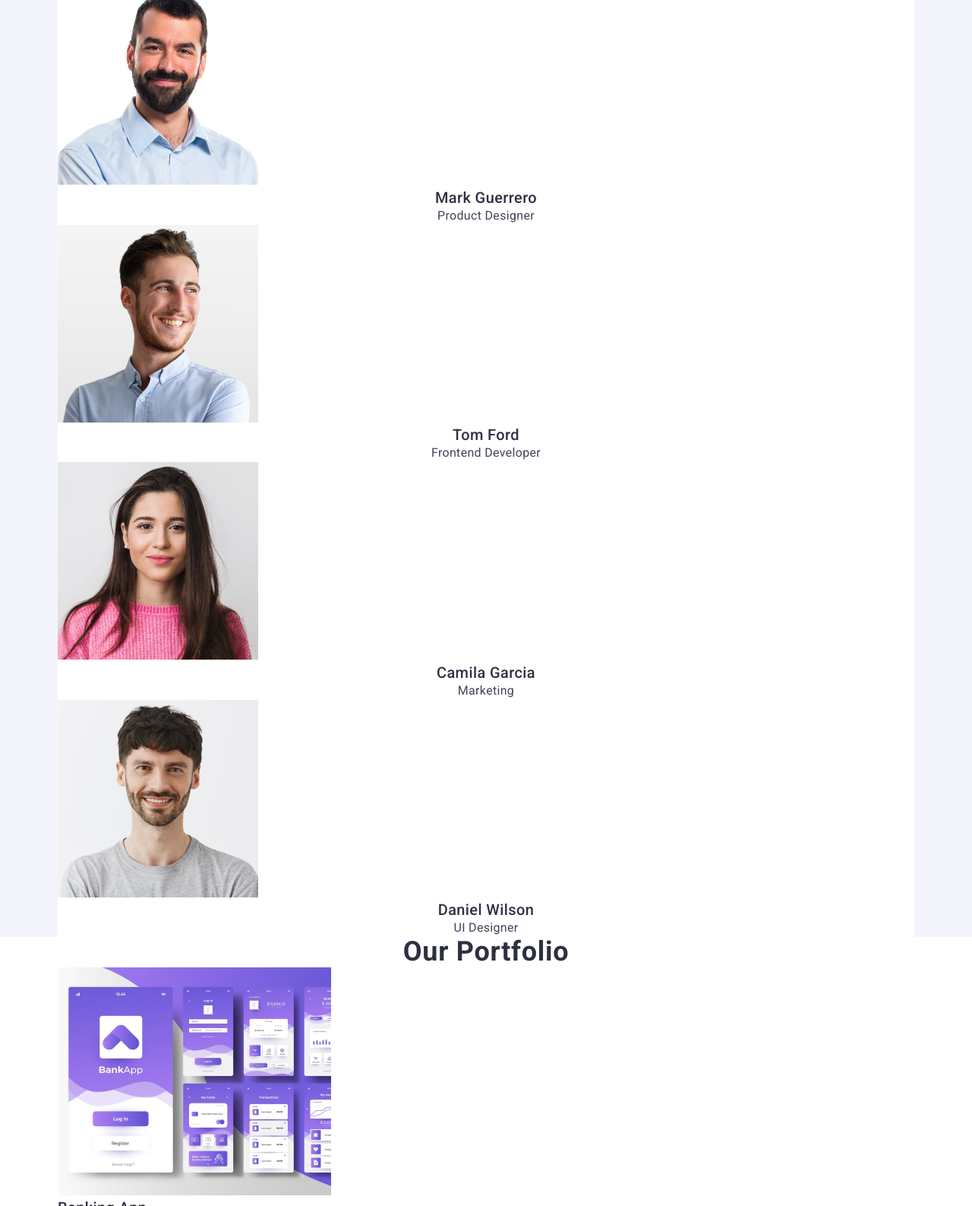
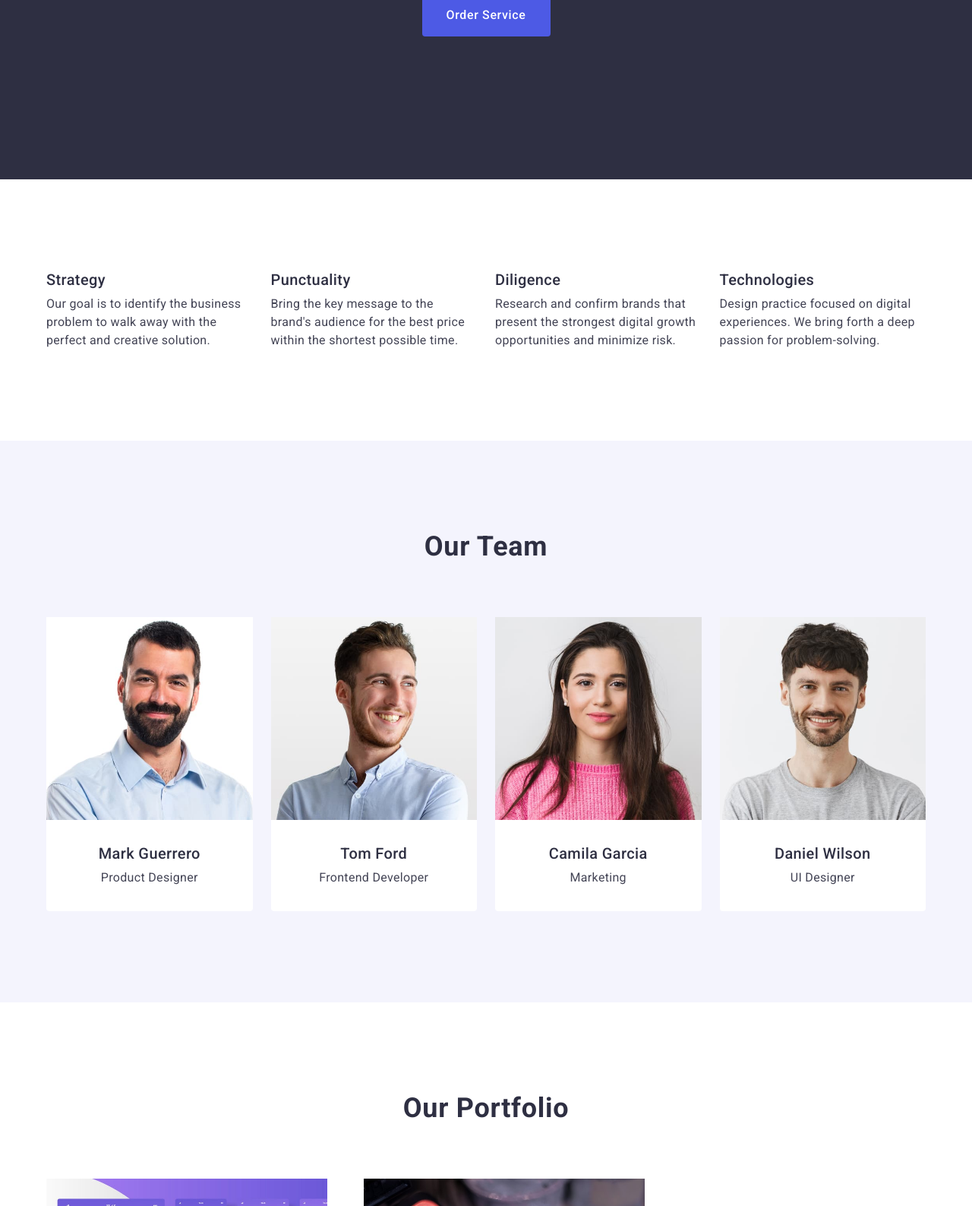
Before and after one commit to roman-yakubovskyi/goit-markup-hw-03, a plain HTML site: page index.html in a window 1280 px wide. Shown: the part 437-2024 px from the top of the page at 76% size. Drawn offline with nearby package versions, Linux system fonts and the light colour scheme.

Commit message:
flex styles

```diff
--- a/css/styles.css
+++ b/css/styles.css
@@ -23,6 +23,12 @@ h6 {
 
 a {
   text-decoration: none;
+}
+
+img {
+  display: block;
+  min-width: 100%;
+  height: auto;
 }
 
 .container {
@@ -117,6 +123,7 @@ button {
 
 .hero {
   background: #2e2f42;
+  padding: 188px 0;
 }
 
 .hero-title {
@@ -126,6 +133,8 @@ button {
   letter-spacing: 0.02em;
   text-align: center;
   color: #fff;
+  margin: 0 auto;
+  max-width: 496px;
 }
 
 .hero-btn {
@@ -135,7 +144,14 @@ button {
   line-height: 1.5;
   letter-spacing: 0.04em;
   color: #fff;
+  cursor: pointer;
   background-color: #4d5ae5;
+  border-radius: 4px;
+  margin: 48px auto 0 auto;
+  display: block;
+  width: 169px;
+  height: 56px;
+  border: none;
 }
 
 .hero-btn:hover,
@@ -144,10 +160,24 @@ button {
 }
 
 .visually-hidden {
+  position: absolute;
+  width: 1px;
+  height: 1px;
   margin: -1px;
   border: 0;
+  padding: 0;
   white-space: nowrap;
   overflow: hidden;
+}
+
+.features-list {
+  display: flex;
+  align-items: center;
+  gap: 24px;
+}
+
+.features-item {
+  width: calc((100% - 3 * 24px) / 4);
 }
 
 .features-subtitle {
@@ -156,6 +186,7 @@ button {
   line-height: 1.2;
   letter-spacing: 0.02em;
   color: #2e2f42;
+  margin-bottom: 8px;
 }
 
 .features-item-text {
@@ -169,6 +200,10 @@ button {
   background-color: #f4f4fd;
 }
 
+.section {
+  padding: 120px 0;
+}
+
 .section-title {
   font-weight: 700;
   font-size: 36px;
@@ -177,10 +212,24 @@ button {
   text-align: center;
   color: #2e2f42;
   text-transform: capitalize;
+  margin-bottom: 72px;
+}
+
+.our-team-list {
+  display: flex;
+  flex-wrap: none;
+  gap: 24px;
+}
+
+.our-team-container {
+  text-align: center;
+  padding: 32px 16px;
 }
 
 .our-team-item {
   background-color: #fff;
+  width: calc((100% - 3 * 24px) / 4);
+  border-radius: 0 0 4px 4px;
 }
 
 .our-team-subtitle {
@@ -190,6 +239,7 @@ button {
   letter-spacing: 0.02em;
   text-align: center;
   color: #2e2f42;
+  margin-bottom: 8px;
 }
 
 .our-team-text {
@@ -200,12 +250,25 @@ button {
   color: #434455;
 }
 
+.our-portfolio-list {
+  display: flex;
+  flex-wrap: wrap;
+  gap: 24px 48px;
+}
+
+.our-portfolio-item {
+  width: calc((100% - 2 * 24px) / 3);
+  border-bottom: 1px solid #e7e9fc;
+}
+
 .our-portfolio-subtitle {
   font-weight: 500;
   font-size: 20px;
   line-height: 1.2;
   letter-spacing: 0.02em;
   color: #2e2f42;
+  text-align: left;
+  margin: 32px auto 8px 16px;
 }
 
 .our-portfolio-text {
@@ -213,6 +276,8 @@ button {
   line-height: 1.5;
   letter-spacing: 0.02em;
   color: #434455;
+  text-align: left;
+  margin: 0 auto 32px 16px;
 }
 
 .page-footer {
--- a/index.html
+++ b/index.html
@@ -61,7 +61,7 @@
       </section>
 
       <section class="features">
-        <div class="container">
+        <div class="container section">
           <h2 class="visually-hidden">Features</h2>
           <ul class="features-list">
             <li class="features-item">
@@ -97,7 +97,7 @@
       </section>
 
       <section class="our-team">
-        <div class="container">
+        <div class="container section">
           <h2 class="our-team-title section-title">Our Team</h2>
           <ul class="our-team-list">
             <li class="our-team-item">
@@ -108,8 +108,10 @@
                 height="260"
                 class="our-team-image"
               />
+              <div class="our-team-container">
                 <h3 class="our-team-subtitle">Mark Guerrero</h3>
                 <p class="our-team-text">Product Designer</p>
+              </div>
             </li>
             <li class="our-team-item">
               <img
@@ -119,8 +121,10 @@
                 height="260"
                 class="our-team-image"
               />
+              <div class="our-team-container">
                 <h3 class="our-team-subtitle">Tom Ford</h3>
                 <p class="our-team-text">Frontend Developer</p>
+              </div>
             </li>
             <li class="our-team-item">
               <img
@@ -130,8 +134,10 @@
                 height="260"
                 class="our-team-image"
               />
+              <div class="our-team-container">
                 <h3 class="our-team-subtitle">Camila Garcia</h3>
                 <p class="our-team-text">Marketing</p>
+              </div>
             </li>
             <li class="our-team-item">
               <img
@@ -141,15 +147,17 @@
                 height="260"
                 class="our-team-image"
               />
+              <div class="our-team-container">
                 <h3 class="our-team-subtitle">Daniel Wilson</h3>
                 <p class="our-team-text">UI Designer</p>
+              </div>
             </li>
           </ul>
         </div>
       </section>
 
       <section class="our-portfolio">
-        <div class="container">
+        <div class="container section">
           <h2 class="our-portfolio-title section-title">Our Portfolio</h2>
           <ul class="our-portfolio-list">
             <li class="our-portfolio-item">
@@ -160,8 +168,10 @@
                 height="300"
                 class="our-portfolio-image"
               />
+              <div class="our-portfolio-container">
                 <h3 class="our-portfolio-subtitle">Banking App</h3>
                 <p class="our-portfolio-text">App</p>
+              </div>
             </li>
             <li class="our-portfolio-item">
               <img
@@ -171,8 +181,10 @@
                 height="300"
                 class="our-portfolio-image"
               />
+              <div class="our-portfolio-container">
                 <h3 class="our-portfolio-subtitle">Cashless Payment</h3>
                 <p class="our-portfolio-text">Marketing</p>
+              </div>
             </li>
             <li class="our-portfolio-item">
               <img
@@ -182,8 +194,10 @@
                 height="300"
                 class="our-portfolio-image"
               />
+              <div class="our-portfolio-container">
                 <h3 class="our-portfolio-subtitle">Meditation App</h3>
                 <p class="our-portfolio-text">App</p>
+              </div>
             </li>
             <li class="our-portfolio-item">
               <img
@@ -193,8 +207,10 @@
                 height="300"
                 class="our-portfolio-image"
               />
+              <div class="our-portfolio-container">
                 <h3 class="our-portfolio-subtitle">Taxi Service</h3>
                 <p class="our-portfolio-text">Marketing</p>
+              </div>
             </li>
             <li class="our-portfolio-item">
               <img
@@ -204,8 +220,10 @@
                 height="300"
                 class="our-portfolio-image"
               />
+              <div class="our-portfolio-container">
                 <h3 class="our-portfolio-subtitle">Screen Illustrations</h3>
                 <p class="our-portfolio-text">Design</p>
+              </div>
             </li>
             <li class="our-portfolio-item">
               <img
@@ -215,8 +233,10 @@
                 height="300"
                 class="our-portfolio-image"
               />
+              <div class="our-portfolio-container">
                 <h3 class="our-portfolio-subtitle">Online Courses</h3>
                 <p class="our-portfolio-text">Marketing</p>
+              </div>
             </li>
           </ul>
         </div>
```
Lines whose indentation alone changed are shown as unchanged.
